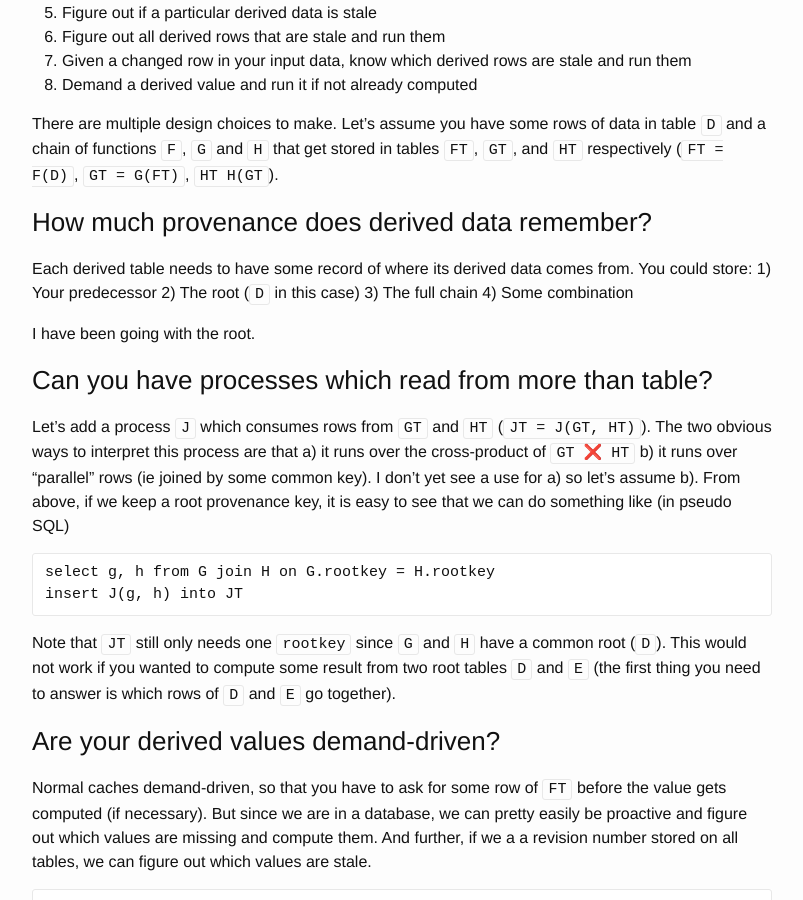
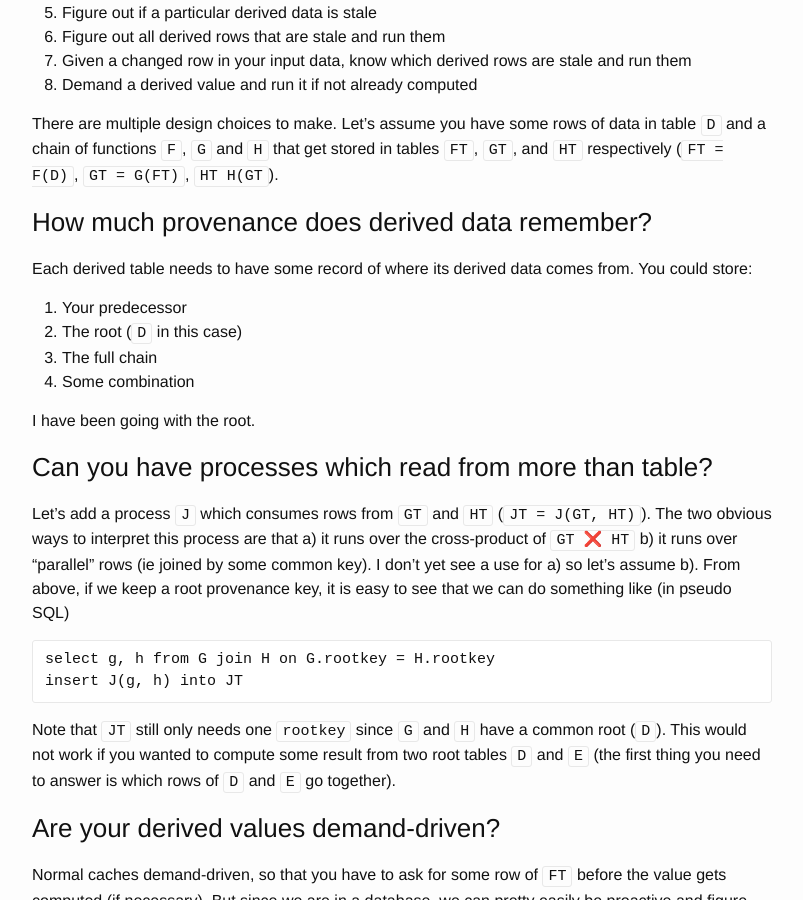
Before and after one commit to aconz2/aconz2.github.io, a Jekyll site: the page built from _posts/2020-04-01-Cached-computation-with-the-DB.md, in a window 1280 px wide and 900 px high, scrolled down 386 px. Shown: the whole window, without its empty margins (238-1041 px from the left). Built offline with Jekyll 4.4.1, drawn with Linux system fonts in a browser that asks for light colours.

Commit message:
fix otherlist

```diff
--- a/_posts/2020-04-01-Cached-computation-with-the-DB.md
+++ b/_posts/2020-04-01-Cached-computation-with-the-DB.md
@@ -21,10 +21,10 @@ There are multiple design choices to make. Let's assume you have some rows of da
 ### How much provenance does derived data remember?
 
 Each derived table needs to have some record of where its derived data comes from. You could store:
-1) Your predecessor
-2) The root (`D` in this case)
-3) The full chain
-4) Some combination
+1. Your predecessor
+2. The root (`D` in this case)
+3. The full chain
+4. Some combination
 
 I have been going with the root.
 
```
